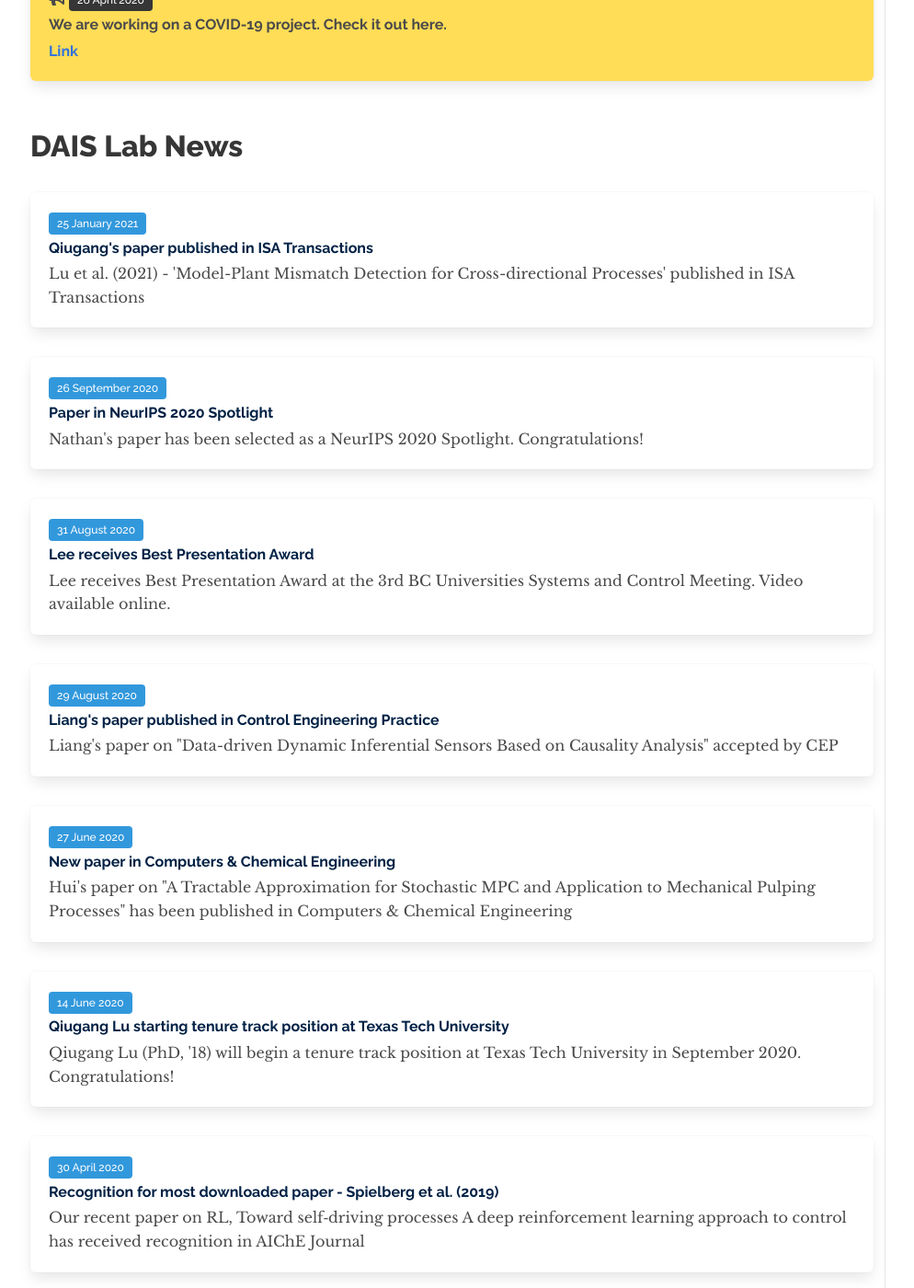
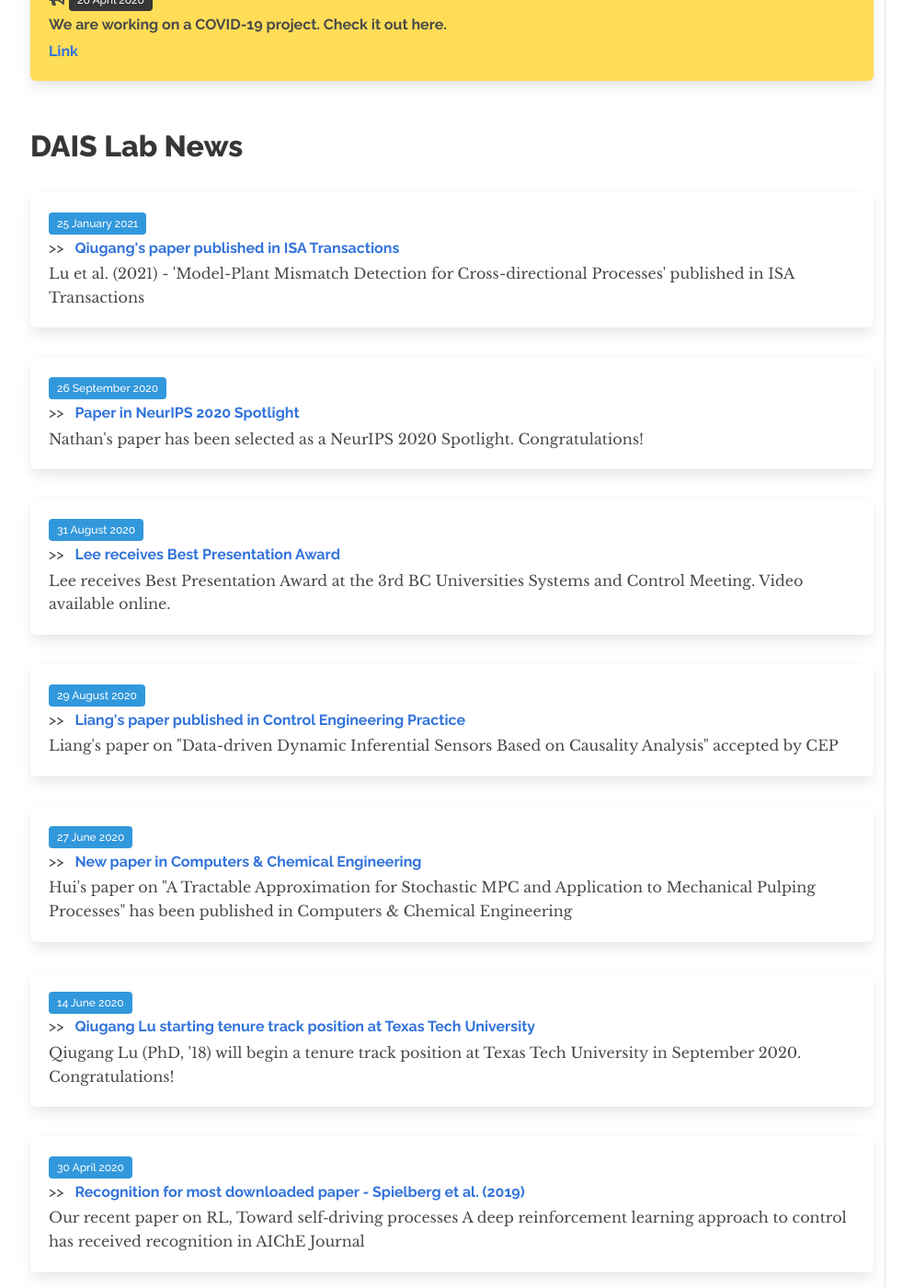
Before and after one commit to daisubc/daisubc.github.io, a Jekyll site: the page built from index.md, in a window 1280 px wide and 1400 px high, scrolled down 3274 px. Shown: the whole window at 92% size, without its empty margins (31-1025 px from the left). Built offline with Jekyll 4.4.1, drawn with Linux system fonts in a browser that asks for light colours; nearby versions of some CDN libraries.

Commit message:
fix layout titles

```diff
--- a/_layouts/biography.html
+++ b/_layouts/biography.html
@@ -3,9 +3,6 @@ layout: basic
 ---
 
 <div class="columns is-multiline">
-  <div class="column is-full">
-    <h1 class="very-bold"><b>{{ page.title }}</b></h1>
-  </div>
   <div class="column has-text-centered is-full-mobile is-one-fifth-desktop">
     <figure class="image is-128x128 is-inline-block is-round">
       <img class="is-rounded" style="height: 100%; object-fit: cover;" src="{{ site.baseurl }}/assets/profile/{{ page.img }}" alt="{{ page.name }}">
--- a/_layouts/home.html
+++ b/_layouts/home.html
@@ -53,7 +53,7 @@ layout: default
             <span class="tag is-info">{{ news.date | date_to_long_string}}</span>
             <header class="news-title">
               {% if news.url %}
-                <a class="news-date" href="{{news.url}}"><b>{{ news.title }}</b></a>
+                >> <a class="news-desc" href="{{news.url}}"><b>{{ news.title }}</b></a>
               {% else %}
                 <b class="news-desc">{{ news.title }}</b>
               {% endif %}
```
